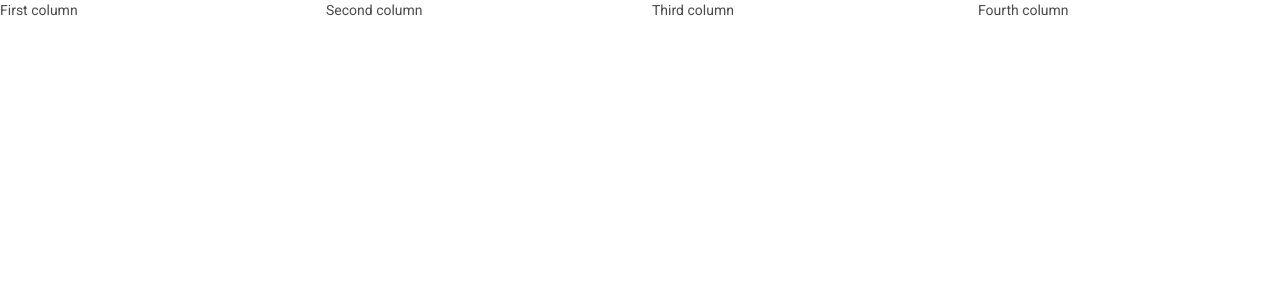
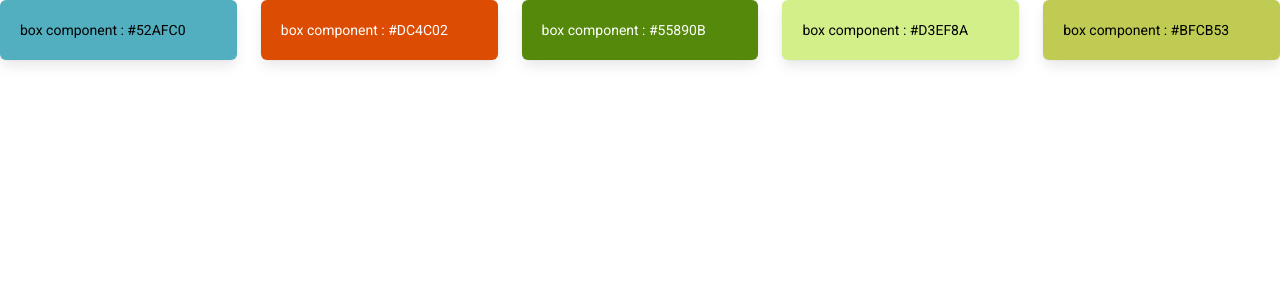
Before and after one commit to Loown/app-angular, an Angular app: page / in a window 1280 px wide. Shown: the top 300 px of the page. Built offline with nearby package versions, Linux system fonts and the light colour scheme.

Commit message:
add random color boxes

```diff
--- a/src/app/components/box/box.component.html
+++ b/src/app/components/box/box.component.html
@@ -1 +1 @@
-<p>box works!</p>
+<p class="columns is-full box" [ngStyle]="{backgroundColor: color, color: colorText}">box component : {{color}}</p>
--- a/src/app/components/box/box.component.ts
+++ b/src/app/components/box/box.component.ts
@@ -1,15 +1,49 @@
-import { Component, OnInit } from '@angular/core';
+import { style } from '@angular/animations';
+import { Component, OnInit, Input, OnChanges } from '@angular/core';
 
 @Component({
   selector: 'app-box',
   templateUrl: './box.component.html',
   styleUrls: ['./box.component.scss']
 })
-export class BoxComponent implements OnInit {
+export class BoxComponent implements OnInit, OnChanges {
 
-  constructor() { }
+  @Input() color: string = '';
+  colorText: string = '#FFFFFF';
+
+  constructor() {
+  }
 
   ngOnInit(): void {
   }
+  //onEventNewColor =>
+  ngOnChanges(changes: any): void {
+    this.color = changes.color.currentValue;
+    this.colorText = this.colorOfText(this.color);
+  }
 
+  valueRGB(c: string): number {
+    let value = 0;
+    if (c.length === 1) {
+      switch (c.toLowerCase()) {
+        case 'a': value = 10; break;
+        case 'b': value = 11; break;
+        case 'c': value = 12; break;
+        case 'd': value = 13; break;
+        case 'e': value = 14; break;
+        case 'f': value = 15; break;
+        default: value = parseInt(c); break;
+      }
+    }
+    return value;
+  }
+
+  colorOfText(color: string): string {
+    //mini algo maison
+    if (color.length === 7) { //vrai
+      let colorSum: number = this.valueRGB(color[1]) + this.valueRGB(color[3]) + this.valueRGB(color[5]);
+      if ((colorSum - 22) < 0) return '#FFFFFF';
+    }
+    return '#000000';
+  }
 }
--- a/src/app/pages/home/home.component.html
+++ b/src/app/pages/home/home.component.html
@@ -1,14 +1,3 @@
 <div class="columns">
-    <div class="column">
-        First column
-    </div>
-    <div class="column">
-        Second column
-    </div>
-    <div class="column">
-        Third column
-    </div>
-    <div class="column">
-        Fourth column
-    </div>
+    <app-box *ngFor="let box of boxes" class="column" [color]="box.color"></app-box>
 </div>
--- a/src/app/pages/home/home.component.ts
+++ b/src/app/pages/home/home.component.ts
@@ -1,15 +1,47 @@
-import { Component, OnInit } from '@angular/core';
+import { Component, OnInit, HostListener, EventEmitter } from '@angular/core';
 
 @Component({
   selector: 'app-home',
   templateUrl: './home.component.html',
   styleUrls: ['./home.component.scss']
 })
+
 export class HomeComponent implements OnInit {
+
+
+  boxes : any = [{
+    color : this.getRandomColor()
+  },{
+    color : this.getRandomColor()
+  },{
+    color : this.getRandomColor()
+  },{
+    color : this.getRandomColor()
+  },{
+    color : this.getRandomColor()
+  }];
 
   constructor() { }
 
   ngOnInit(): void {
   }
 
+  private getRandomColor(): string {
+    var letters = '0123456789ABCDEF';
+    var color = '#';
+    for (var i = 0; i < 6; i++) {
+      color += letters[Math.floor(Math.random() * 16)];
+    }
+    return color;
+  }
+
+  @HostListener('document:keydown', ['$event'])
+  handleKeyDown(event: KeyboardEvent): void {
+    if (event.key === " ") {
+      console.log("New color !");
+      //do event dispatch
+
+    }
+  }
+
 }
--- a/tsconfig.json
+++ b/tsconfig.json
@@ -1,6 +1,7 @@
 /* To learn more about this file see: https://angular.io/config/tsconfig. */
 {
   "compileOnSave": false,
+  "strictPropertyInitialization": false,
   "compilerOptions": {
     "baseUrl": "./",
     "outDir": "./dist/out-tsc",
```
